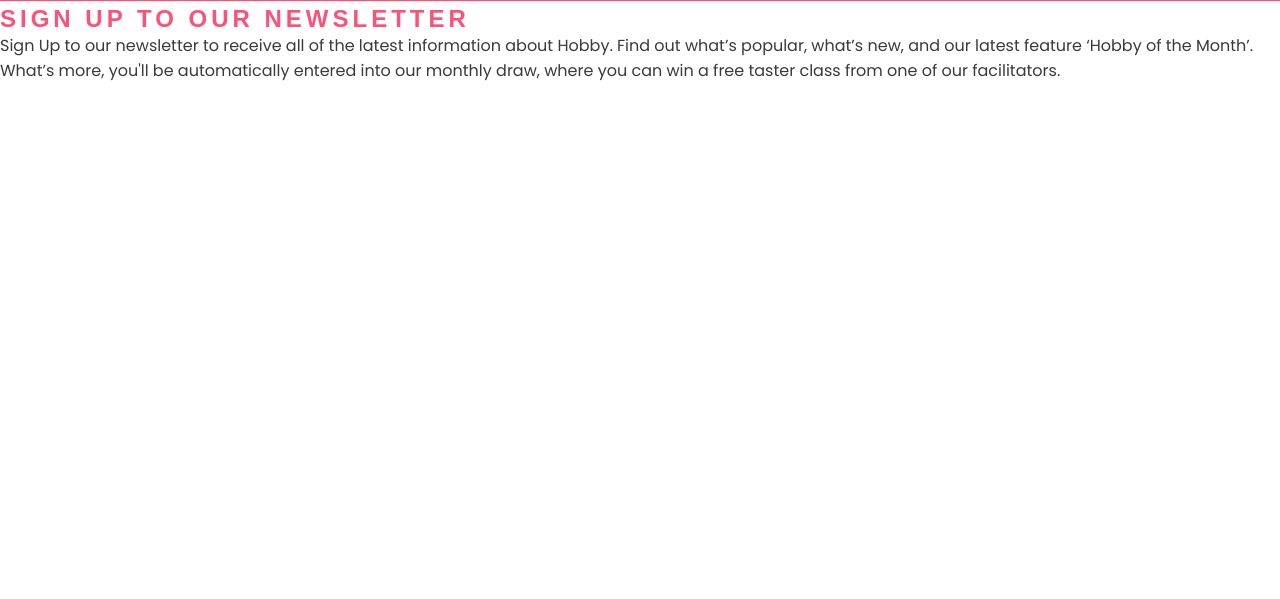
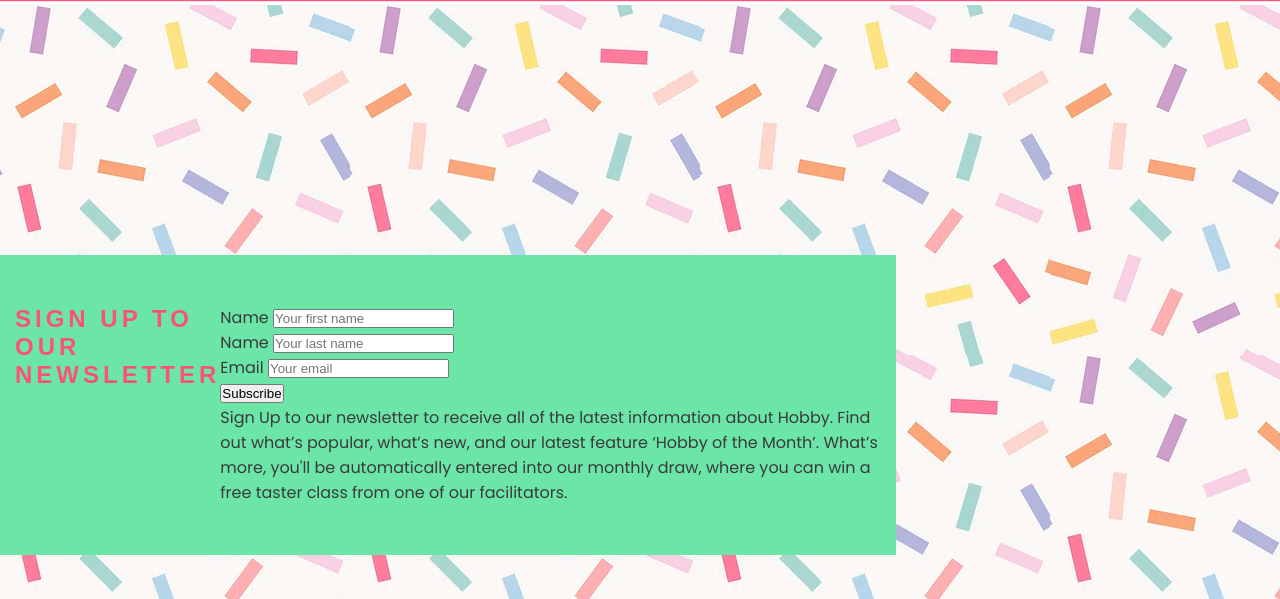
Before and after one commit to KateMcGuane/static-website, a plain HTML site: page signup.html in a window 1280 px wide. Shown: the part 78-677 px from the top of the page. Drawn offline with Linux system fonts and the light colour scheme; a web font is replaced by a local one.

Commit message:
Add basic styling to sign up containers

```diff
--- a/assets/css/style.css
+++ b/assets/css/style.css
@@ -121,6 +121,22 @@ main {
 #welcome-message > h2 {
     font-size: 100%;
 }
+
+.signup-container {
+    background-color: #6be6a8;
+    font-size: 100%;
+    position: absolute;
+    bottom: 50px;
+     width: 70%;
+    min-height: 200px;
+    padding-top: 50px;
+    padding-left: 15px;
+    padding-bottom: 50px;
+    display: flex;
+    justify-content: center;
+    align-items: column;
+    }
+}
 /* Footer */
 #socials {
     text-align: left;
--- a/signup.html
+++ b/signup.html
@@ -48,9 +48,25 @@
 
     <!-- Main Content -->
     <main>
-        <section>
+        <section id="hero-hobbies">
             <div class="signup-container">
                 <h1>Sign up to our Newsletter</h1>
+                <form action="https://formdump.codeinstitute.net" method="POST">
+                    <div>
+                        <label for="first-name-field">Name</label>
+                        <input id="name-field" type="text" name="first-name" placeholder="Your first name"
+                    </div>
+                    <div>
+                        <label for="last-name-field">Name</label>
+                        <input id="name-field" type="text" name="last-name" placeholder="Your last name" </div>
+                    <div>
+                        <label for="email-field">Email</label>
+                        <input id="email-field" type="email" name="email" placeholder="Your email"
+                    </div>
+                    <div>
+                        <input type="submit" value="Subscribe"
+                    </div>
+                </form>
 
             </div>
             <div class="newsletter-container">
```
Also changed, not shown: discover.html (+5 -1 lines).
